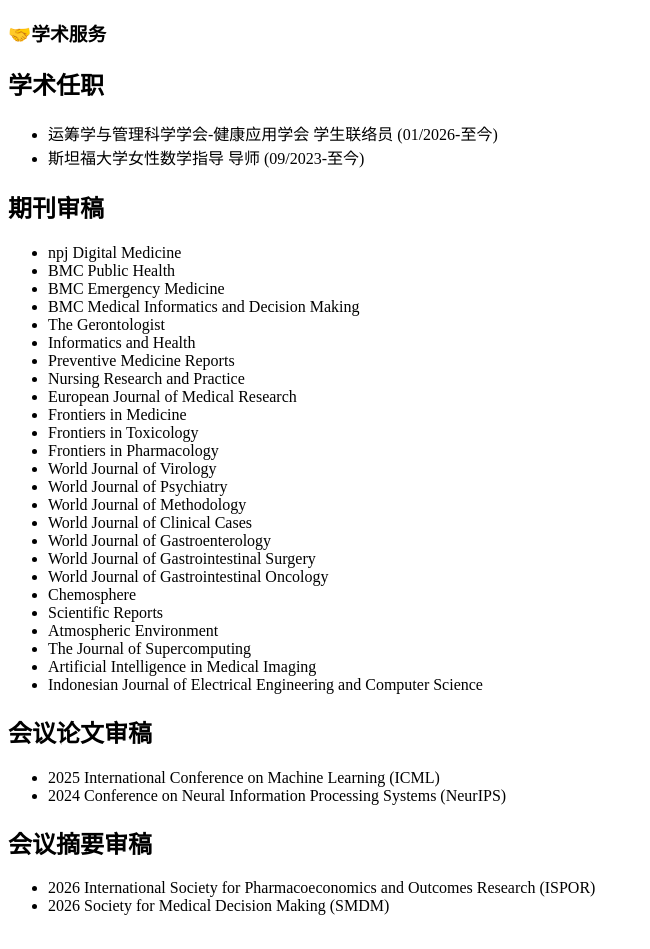
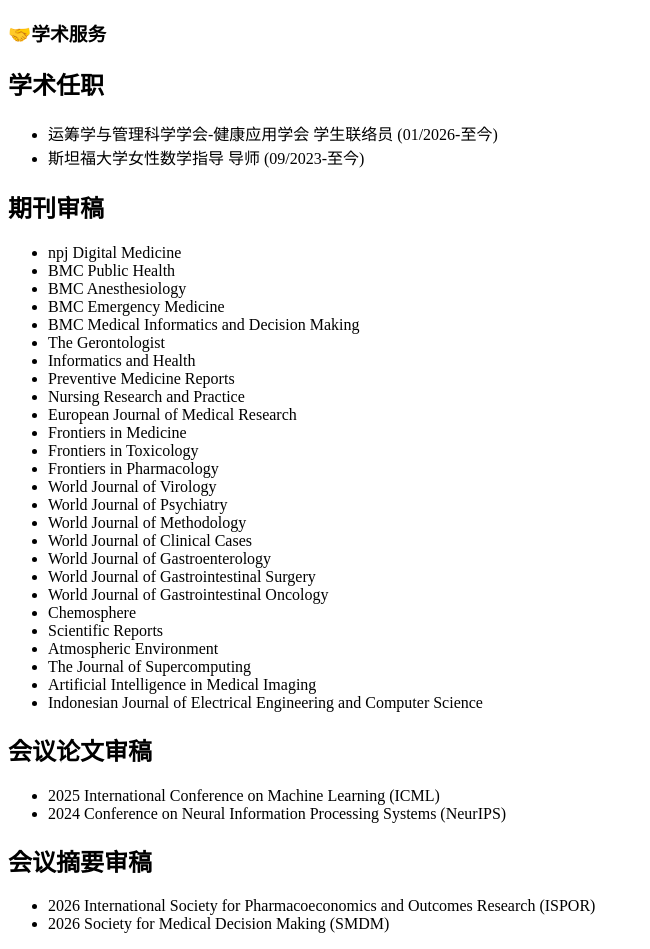
Before and after one commit to lingyuewei/lingyuewei.github.io, a Jekyll site: the page built from _pages/includes/service.md, in a window 1280 px wide. Shown: the part 842-1791 px from the top of the page, without its empty margins (0-650 px from the left). Built offline with Jekyll 4.4.1, drawn with Linux system fonts in a browser that asks for light colours; our own code applies the rules of GitHub Pages for plain Markdown files.

Commit message:
Update peer review

```diff
--- a/_pages/includes/service.md
+++ b/_pages/includes/service.md
@@ -7,6 +7,7 @@
 ## 期刊审稿
 - npj Digital Medicine
 - BMC Public Health
+- BMC Anesthesiology
 - BMC Emergency Medicine
 - BMC Medical Informatics and Decision Making
 - The Gerontologist
```
